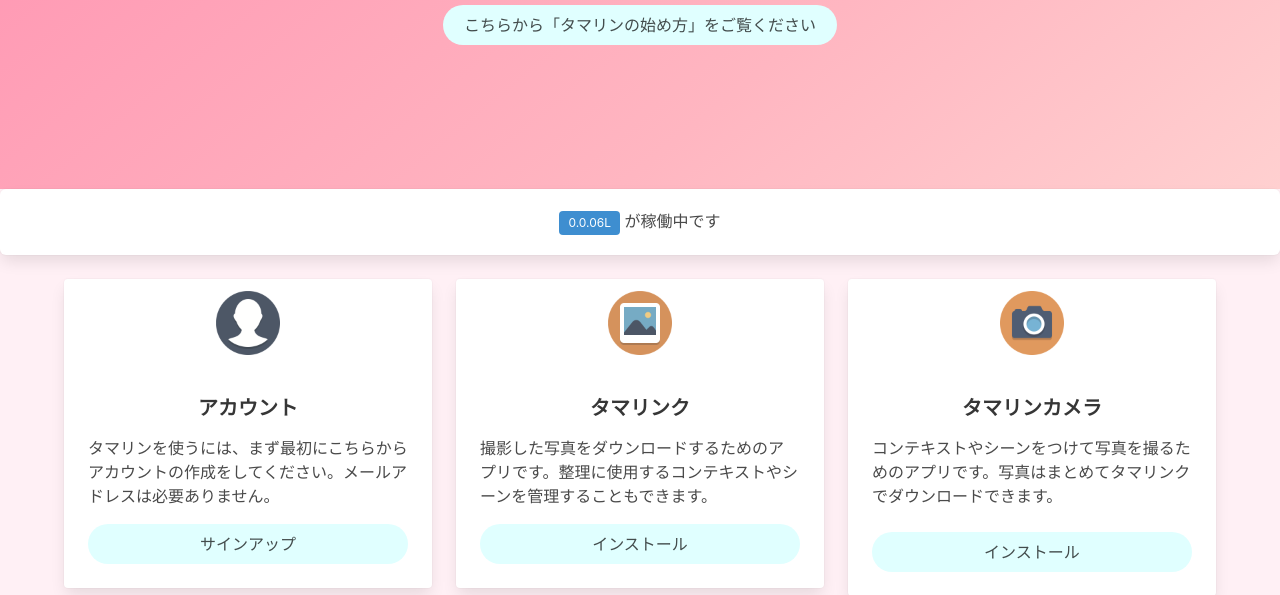
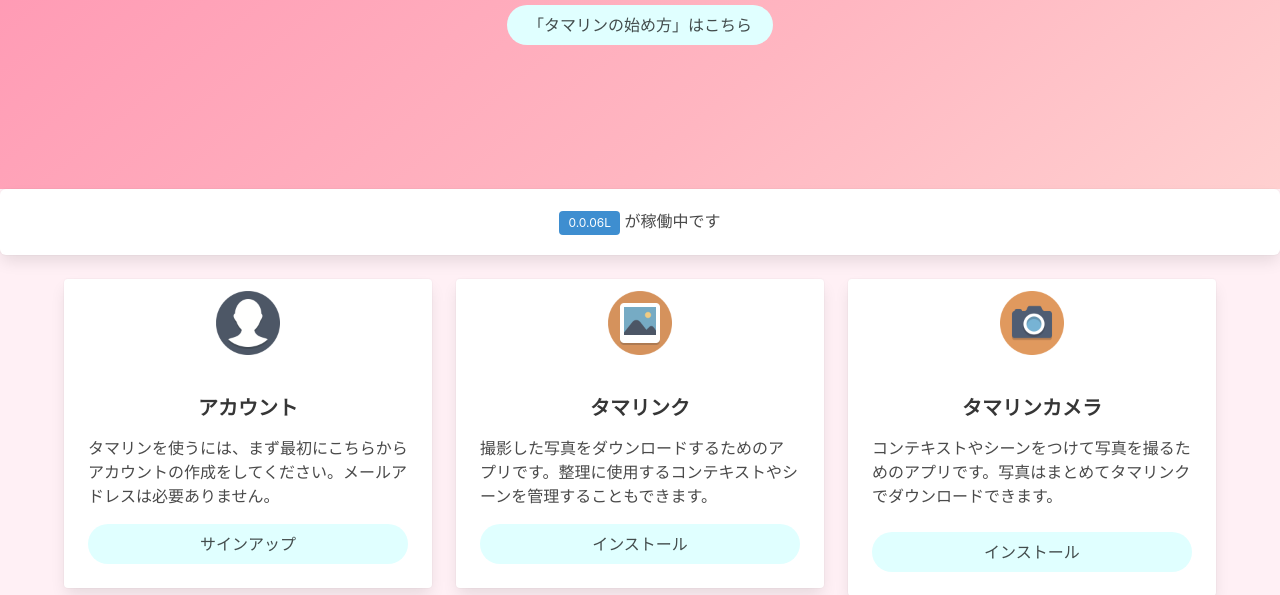
Before and after one commit to fujii-kenichi/tamarin, a Django app: page /connector/ in a window 1280 px wide. Shown: the part 630-1225 px from the top of the page. Run offline with Django 3.2, Linux system fonts and the light colour scheme.

Commit message:
ちょっとだけ文言を修正

```diff
--- a/connector/templates/index.html
+++ b/connector/templates/index.html
@@ -37,7 +37,7 @@
                 <div>
                     <img src="{% static 'material/tamarin-intro.gif' %}">
                 </div>
-                <a class="button is-rounded is-success" href="{% static 'material/tamarin-start.pdf' %}">こちらから「タマリンの始め方」をご覧ください</a>
+                <a class="button is-rounded is-success" href="{% static 'material/tamarin-start.pdf' %}">「タマリンの始め方」はこちら</a>
             </div>
         </div>
     </header>
```
